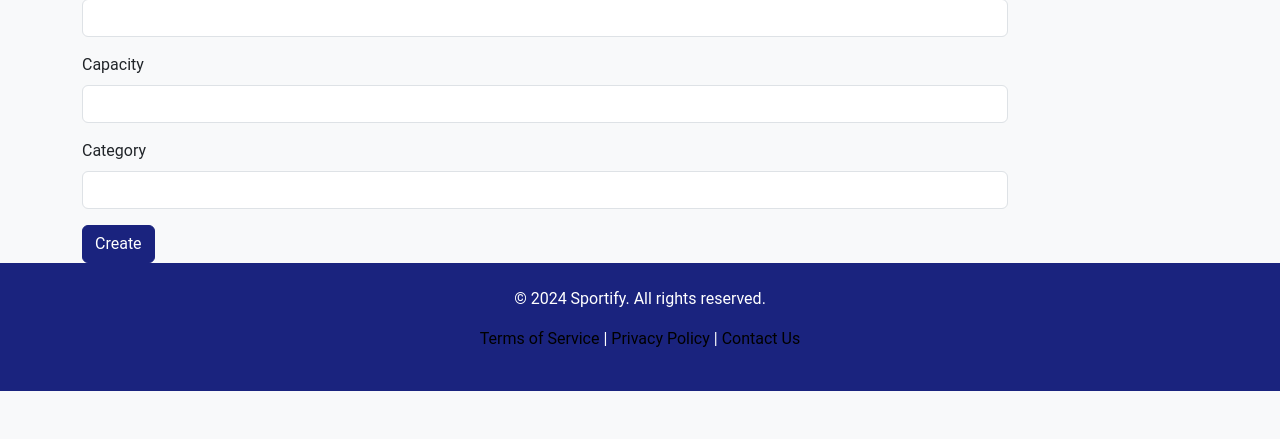
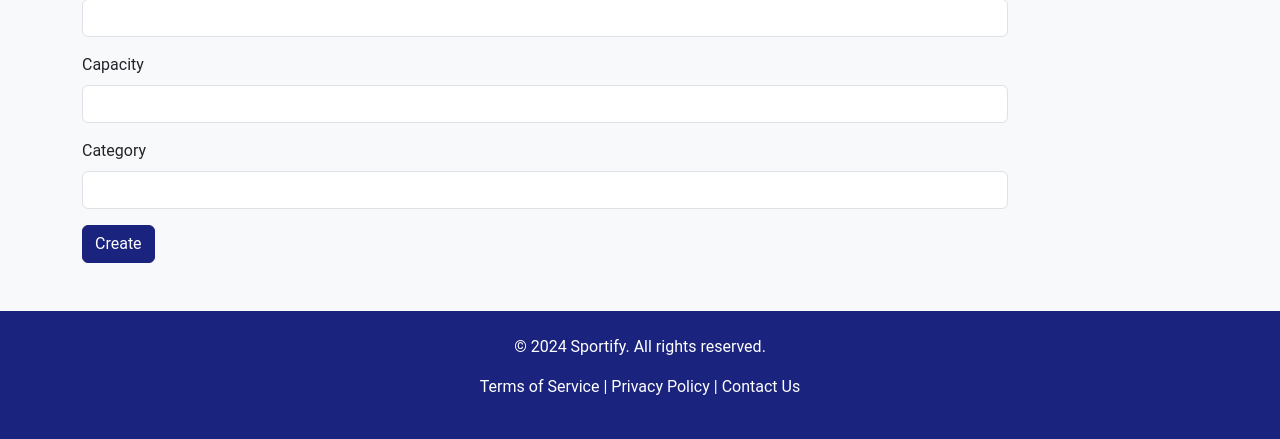
Before and after one commit to justinminlee/IAB207_A3, a Flask app: page /event/create in a window 1280 px wide. Shown: the part 683-1122 px from the top of the page. Before the commit the page ends 1074 px from the top, so only its background shows below. Run offline with Flask 3, Linux system fonts and the light colour scheme; a user stored in the database is signed in; some libraries are stand-ins or nearby versions.

Commit message:
Fixed design in home, create, booking

```diff
--- a/website/templates/base.html
+++ b/website/templates/base.html
@@ -68,9 +68,9 @@
         <div class="container">
             <p>&copy; 2024 Sportify. All rights reserved.</p>
             <p>
-                <a href="#" class="text-black">Terms of Service</a> |
-                <a href="#" class="text-black">Privacy Policy</a> |
-                <a href="#" class="text-black">Contact Us</a>
+                <a href="#" class="text-white">Terms of Service</a> |
+                <a href="#" class="text-white">Privacy Policy</a> |
+                <a href="#" class="text-white">Contact Us</a>
             </p>
         </div>
     </footer>
--- a/website/templates/event/create-event.html
+++ b/website/templates/event/create-event.html
@@ -10,6 +10,8 @@
       <h2>Create an Event</h2>
       <p>Enter the Title of the Event</p>
       {{ render_form(form) }}
+      <br>
+    </br>
     </div>
   </div>
 </div>
--- a/website/templates/event/my-events.html
+++ b/website/templates/event/my-events.html
@@ -6,7 +6,11 @@
 <!-- Main Content Section -->
 <div class="row">
   <div class="col-md-12 text-center">
+    <br>
+  </br>
       <h1>My Event List</h1>
+      <br>
+</br>
   </div>
   {% if events %}
       {% for event in events %}
```
Also changed, not shown: website/templates/event/event-details.html (+0 -8 lines).
